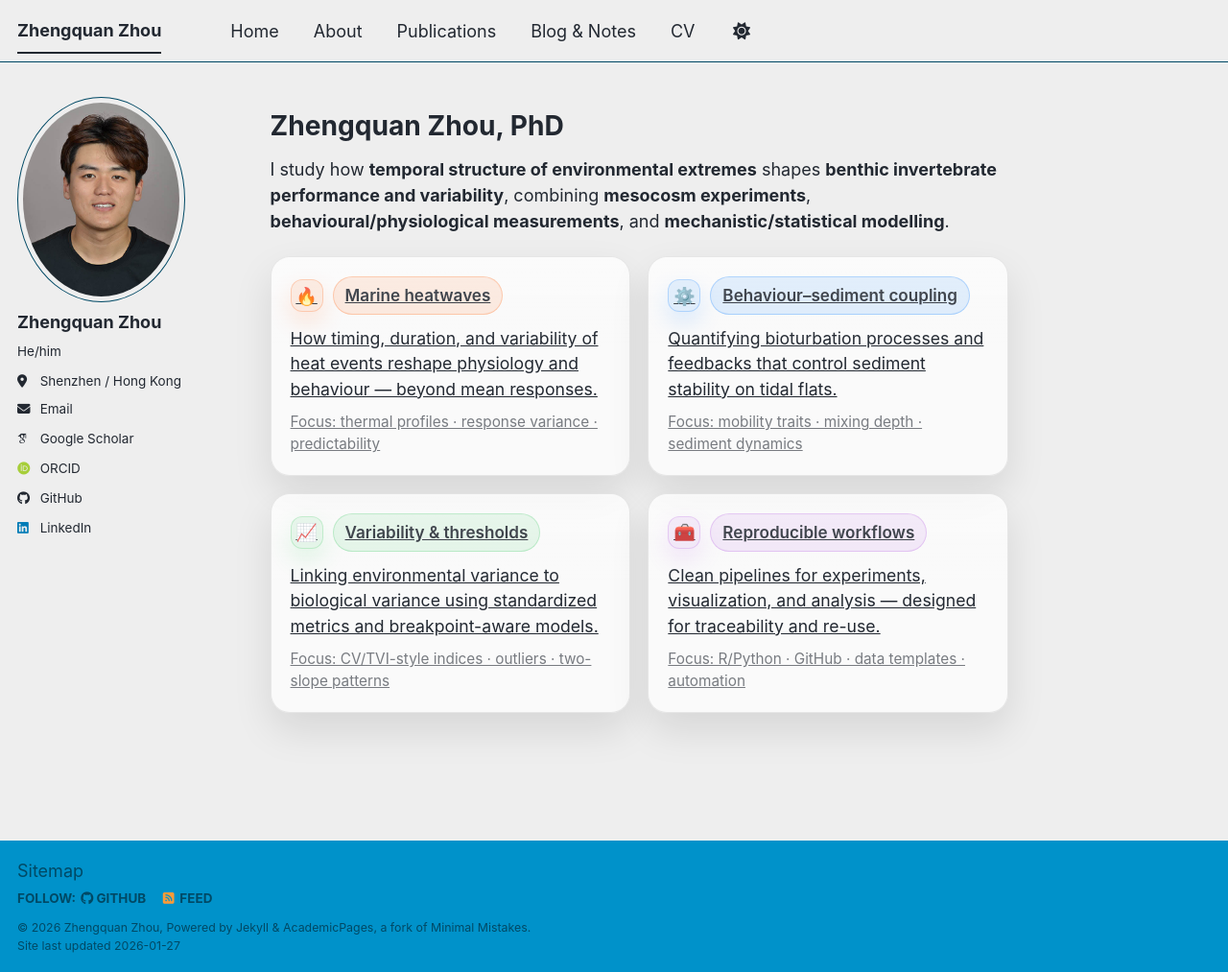
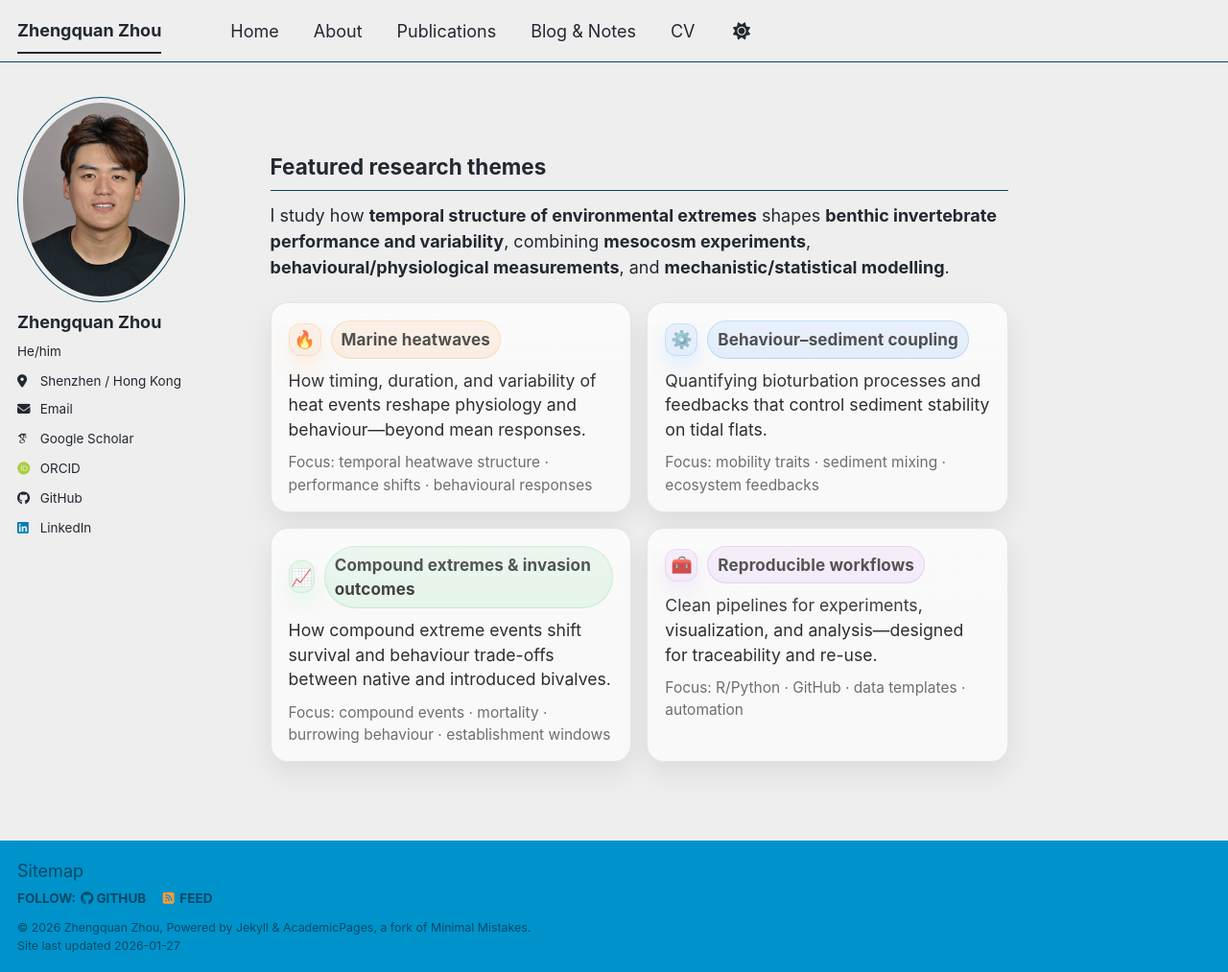
Before and after one commit to zqzhou7/zqzhou7.github.io, a Jekyll site: the page built from index.md, in a window 1280 px wide and 1013 px high. Shown: the whole window at 96% size. Built offline with Jekyll 4.4.1, drawn with Linux system fonts in a browser that asks for light colours; some web fonts are replaced; a script bundle is joined from its source files by our own code; library files that are not in the unit come from our copies.

Commit message:
Update index page styles and content

```diff
--- a/assets/css/main.scss
+++ b/assets/css/main.scss
@@ -41,3 +41,23 @@
     "vendor/font-awesome/solid",
     "vendor/font-awesome/brands"
 ;
+
+/* ===== Masthead: remove underline from site title only ===== */
+.masthead .site-title,
+.masthead .site-title:visited,
+.masthead .site-title:hover,
+.masthead .site-title:focus {
+  text-decoration: none !important;
+  background-image: none !important;   /* some themes fake underline with bg */
+  box-shadow: none !important;
+}
+
+/* Optional: also remove underline from the small subtitle if your theme uses it */
+.masthead .site-subtitle,
+.masthead .site-subtitle:hover {
+  text-decoration: none !important;
+  background-image: none !important;
+}
+
+/* ===== Keep nav underline behavior (do NOT remove nav styling) ===== */
+/* No change needed here. Home underline/active state remains controlled by theme. */
--- a/index.md
+++ b/index.md
@@ -6,251 +6,235 @@
 classes: wide
 ---
 
-# Zhengquan Zhou, PhD
+## Featured research themes
 
 I study how **temporal structure of environmental extremes** shapes **benthic invertebrate performance and variability**, combining **mesocosm experiments**, **behavioural/physiological measurements**, and **mechanistic/statistical modelling**.
 
 <div class="zq-grid">
 
-  <!-- Marine heatwaves -->
-  <a href="https://doi.org/10.1002/lno.12332" class="zq-card-link" target="_blank">
-    <div class="zq-card" data-accent="warm">
-      <div class="zq-card__top">
-        <span class="zq-icon">🔥</span>
-        <span class="zq-pill">Marine heatwaves</span>
-      </div>
-      <div class="zq-body">
-        How timing, duration, and variability of heat events reshape physiology and behaviour — beyond mean responses.
-      </div>
-      <div class="zq-meta">
-        Focus: thermal profiles · response variance · predictability
-      </div>
+  <a class="zq-card zq-card-link" data-accent="warm" href="https://doi.org/10.1002/lno.12332" target="_blank" rel="noopener" aria-label="Marine heatwaves (opens in new tab)">
+    <div class="zq-card__top">
+      <span class="zq-icon" aria-hidden="true">🔥</span>
+      <span class="zq-pill">Marine heatwaves</span>
     </div>
+    <div class="zq-body">
+      How timing, duration, and variability of heat events reshape physiology and behaviour—beyond mean responses.
+    </div>
+    <div class="zq-meta">Focus: temporal heatwave structure · performance shifts · behavioural responses</div>
   </a>
 
-  <!-- Behaviour–sediment coupling -->
-  <a href="https://doi.org/10.1002/lno.12669" class="zq-card-link" target="_blank">
-    <div class="zq-card" data-accent="cool">
-      <div class="zq-card__top">
-        <span class="zq-icon">⚙️</span>
-        <span class="zq-pill">Behaviour–sediment coupling</span>
-      </div>
-      <div class="zq-body">
-        Quantifying bioturbation processes and feedbacks that control sediment stability on tidal flats.
-      </div>
-      <div class="zq-meta">
-        Focus: mobility traits · mixing depth · sediment dynamics
-      </div>
+  <a class="zq-card zq-card-link" data-accent="cool" href="https://doi.org/10.1002/lno.12669" target="_blank" rel="noopener" aria-label="Behaviour–sediment coupling (opens in new tab)">
+    <div class="zq-card__top">
+      <span class="zq-icon" aria-hidden="true">⚙️</span>
+      <span class="zq-pill">Behaviour–sediment coupling</span>
     </div>
+    <div class="zq-body">
+      Quantifying bioturbation processes and feedbacks that control sediment stability on tidal flats.
+    </div>
+    <div class="zq-meta">Focus: mobility traits · sediment mixing · ecosystem feedbacks</div>
   </a>
 
-  <!-- Variability & thresholds -->
-  <a href="https://doi.org/10.1016/j.gecco.2025.e03918" class="zq-card-link" target="_blank">
-    <div class="zq-card" data-accent="mint">
-      <div class="zq-card__top">
-        <span class="zq-icon">📈</span>
-        <span class="zq-pill">Variability &amp; thresholds</span>
-      </div>
-      <div class="zq-body">
-        Linking environmental variance to biological variance using standardized metrics and breakpoint-aware models.
-      </div>
-      <div class="zq-meta">
-        Focus: CV/TVI-style indices · outliers · two-slope patterns
-      </div>
+  <a class="zq-card zq-card-link" data-accent="mint" href="https://doi.org/10.1016/j.gecco.2025.e03918" target="_blank" rel="noopener" aria-label="Compound extremes & invasion outcomes (opens in new tab)">
+    <div class="zq-card__top">
+      <span class="zq-icon" aria-hidden="true">📈</span>
+      <span class="zq-pill">Compound extremes & invasion outcomes</span>
     </div>
+    <div class="zq-body">
+      How compound extreme events shift survival and behaviour trade-offs between native and introduced bivalves.
+    </div>
+    <div class="zq-meta">Focus: compound events · mortality · burrowing behaviour · establishment windows</div>
   </a>
 
-  <!-- Reproducible workflows -->
-  <a href="https://github.com/zqzhou7" class="zq-card-link" target="_blank">
-    <div class="zq-card" data-accent="violet">
-      <div class="zq-card__top">
-        <span class="zq-icon">🧰</span>
-        <span class="zq-pill">Reproducible workflows</span>
-      </div>
-      <div class="zq-body">
-        Clean pipelines for experiments, visualization, and analysis — designed for traceability and re-use.
-      </div>
-      <div class="zq-meta">
-        Focus: R/Python · GitHub · data templates · automation
-      </div>
+  <a class="zq-card zq-card-link" data-accent="violet" href="https://github.com/zqzhou7" target="_blank" rel="noopener" aria-label="Reproducible workflows on GitHub (opens in new tab)">
+    <div class="zq-card__top">
+      <span class="zq-icon" aria-hidden="true">🧰</span>
+      <span class="zq-pill">Reproducible workflows</span>
     </div>
+    <div class="zq-body">
+      Clean pipelines for experiments, visualization, and analysis—designed for traceability and re-use.
+    </div>
+    <div class="zq-meta">Focus: R/Python · GitHub · data templates · automation</div>
   </a>
 
 </div>
 
 <style>
+/* ===========================================
+   ZQ Home Cards (Apple-glass, air-theme friendly)
+   Dark mode selector: html[data-theme="dark"]
+   =========================================== */
 
-/* ===============================
-   Grid layout
-   =============================== */
-
+/* Grid */
 .zq-grid{
   display:grid;
   grid-template-columns: 1fr 1fr;
-  gap: 18px;
-  margin-top: 20px;
+  gap: 16px;
+  margin-top: 18px;
+}
+@media (max-width: 780px){
+  .zq-grid{ grid-template-columns: 1fr; }
 }
 
-@media (max-width: 780px){
-  .zq-grid{
-    grid-template-columns: 1fr;
-  }
-}
-
-/* ===============================
-   Accent colors
-   =============================== */
-
+/* Accent tokens */
 :root{
-  --zq-warm: 255, 90, 0;
-  --zq-cool: 0, 120, 255;
+  --zq-warm: 255, 122, 0;
+  --zq-cool: 0, 122, 255;
   --zq-mint: 52, 199, 89;
   --zq-violet: 175, 82, 222;
 }
 
-/* ===============================
-   Card link wrapper
-   =============================== */
-
-.zq-card-link{
-  text-decoration:none;
-  color:inherit;
-  display:block;
-}
-
-/* ===============================
-   Glass card base
-   =============================== */
-
+/* Card base */
 .zq-card{
   position: relative;
   overflow: hidden;
-  border-radius: 20px;
-  padding: 20px;
+  border-radius: 18px;
+  padding: 18px 18px 16px 18px;
 
-  background: rgba(255,255,255,0.68);
+  background: rgba(255,255,255,0.64);
   border: 1px solid rgba(0,0,0,0.08);
-  box-shadow: 0 18px 40px rgba(0,0,0,0.10);
+  box-shadow: 0 12px 30px rgba(0,0,0,0.08);
 
-  backdrop-filter: blur(14px);
-  -webkit-backdrop-filter: blur(14px);
+  backdrop-filter: blur(16px);
+  -webkit-backdrop-filter: blur(16px);
 
-  transition: transform .18s ease, box-shadow .18s ease;
+  transition: transform 140ms ease, box-shadow 140ms ease, border-color 140ms ease;
 }
 
-/* Soft glossy sheen */
+/* Glass sheen */
 .zq-card::before{
   content:"";
   position:absolute;
-  inset:0;
-  border-radius:20px;
+  inset: 0;
+  pointer-events:none;
+  border-radius: 18px;
   background: linear-gradient(
     to bottom,
-    rgba(255,255,255,0.45),
-    rgba(255,255,255,0.00) 40%
+    rgba(255,255,255,0.55),
+    rgba(255,255,255,0.00) 42%
   );
-  opacity: .55;
-  pointer-events:none;
+  opacity: 0.55;
 }
 
-.zq-card-link:hover .zq-card{
-  transform: translateY(-3px) scale(1.01);
-  box-shadow: 0 24px 60px rgba(0,0,0,0.14);
+.zq-card:hover{
+  transform: translateY(-2px);
+  box-shadow: 0 18px 40px rgba(0,0,0,0.10);
+  border-color: rgba(0,0,0,0.12);
 }
 
-/* ===============================
-   Card content
-   =============================== */
+/* Make entire card clickable, remove underline everywhere */
+.zq-card-link{
+  display:block;
+  text-decoration: none !important;
+}
+.zq-card-link *{
+  text-decoration: none !important;
+}
+.zq-card-link:focus{
+  outline: none;
+}
+.zq-card-link:focus-visible{
+  outline: 3px solid rgba(0,122,255,0.35);
+  outline-offset: 4px;
+  border-radius: 20px;
+}
 
+/* Top row */
 .zq-card__top{
   display:flex;
   align-items:center;
-  gap:10px;
-  margin-bottom:12px;
+  gap: 10px;
+  margin-bottom: 10px;
 }
 
+/* Icon */
 .zq-icon{
-  width:34px;
-  height:34px;
-  display:flex;
+  width: 34px;
+  height: 34px;
+  display:inline-flex;
   align-items:center;
   justify-content:center;
-  border-radius:12px;
-  font-size:18px;
+  border-radius: 12px;
+
+  background: rgba(255,255,255,0.42);
+  border: 1px solid rgba(0,0,0,0.06);
+  font-size: 18px;
 }
 
+/* Accent pill */
 .zq-pill{
-  font-weight:600;
-  font-size:.95rem;
-  padding:6px 12px;
-  border-radius:999px;
+  font-weight: 650;
+  font-size: 0.95rem;
+  letter-spacing: 0.1px;
+
+  padding: 6px 10px;
+  border-radius: 999px;
+
+  background: rgba(255,255,255,0.45);
+  border: 1px solid rgba(0,0,0,0.08);
+  color: rgba(0,0,0,0.82);
 }
 
+/* Text */
 .zq-body{
-  font-size:.98rem;
-  line-height:1.5;
-  margin-bottom:10px;
+  font-size: 0.98rem;
+  line-height: 1.45;
+  color: rgba(0,0,0,0.82);
+  margin-bottom: 10px;
+}
+.zq-meta{
+  font-size: 0.86rem;
+  color: rgba(0,0,0,0.56);
 }
 
-.zq-meta{
-  font-size:.85rem;
-  opacity:.6;
+/* Accent mapping */
+.zq-card[data-accent="warm"]   { --zq-accent: var(--zq-warm); }
+.zq-card[data-accent="cool"]   { --zq-accent: var(--zq-cool); }
+.zq-card[data-accent="mint"]   { --zq-accent: var(--zq-mint); }
+.zq-card[data-accent="violet"] { --zq-accent: var(--zq-violet); }
+
+/* Subtle accent styling */
+.zq-card[data-accent] .zq-pill{
+  background: rgba(var(--zq-accent), 0.10);
+  border-color: rgba(var(--zq-accent), 0.22);
+}
+.zq-card[data-accent] .zq-icon{
+  background: rgba(var(--zq-accent), 0.10);
+  border-color: rgba(var(--zq-accent), 0.18);
+  box-shadow: 0 10px 22px rgba(var(--zq-accent), 0.12);
 }
 
-/* ===============================
-   Accent mapping
-   =============================== */
-
-.zq-card[data-accent="warm"]{ --zq-accent: var(--zq-warm); }
-.zq-card[data-accent="cool"]{ --zq-accent: var(--zq-cool); }
-.zq-card[data-accent="mint"]{ --zq-accent: var(--zq-mint); }
-.zq-card[data-accent="violet"]{ --zq-accent: var(--zq-violet); }
-
-.zq-card[data-accent] .zq-pill{
-  background: rgba(var(--zq-accent), .12);
-  border: 1px solid rgba(var(--zq-accent), .28);
+/* Dark mode */
+html[data-theme="dark"] .zq-card{
+  background: rgba(18, 18, 22, 0.58);
+  border: 1px solid rgba(255,255,255,0.10);
+  box-shadow: 0 18px 48px rgba(0,0,0,0.55);
 }
-
-.zq-card[data-accent] .zq-icon{
-  background: rgba(var(--zq-accent), .12);
-  border: 1px solid rgba(var(--zq-accent), .25);
-  box-shadow: 0 10px 24px rgba(var(--zq-accent), .16);
+html[data-theme="dark"] .zq-card::before{
+  background: linear-gradient(
+    to bottom,
+    rgba(255,255,255,0.12),
+    rgba(255,255,255,0.00) 42%
+  );
+  opacity: 0.45;
 }
-
-/* ===============================
-   Dark mode
-   =============================== */
-
-html[data-theme="dark"] .zq-card{
-  background: rgba(18,18,22,.65);
-  border:1px solid rgba(255,255,255,.12);
-  box-shadow:0 22px 60px rgba(0,0,0,.6);
+html[data-theme="dark"] .zq-body{ color: rgba(255,255,255,0.90); }
+html[data-theme="dark"] .zq-meta{ color: rgba(255,255,255,0.64); }
+html[data-theme="dark"] .zq-icon{
+  background: rgba(255,255,255,0.06);
+  border-color: rgba(255,255,255,0.10);
 }
-
-html[data-theme="dark"] .zq-body{
-  color:rgba(255,255,255,.88);
+html[data-theme="dark"] .zq-pill{
+  background: rgba(255,255,255,0.06);
+  border-color: rgba(255,255,255,0.12);
+  color: rgba(255,255,255,0.90);
 }
-
-html[data-theme="dark"] .zq-meta{
-  color:rgba(255,255,255,.6);
+html[data-theme="dark"] .zq-card[data-accent] .zq-pill{
+  background: rgba(var(--zq-accent), 0.16);
+  border-color: rgba(var(--zq-accent), 0.26);
 }
-
-html[data-theme="dark"] .zq-pill{
-  color:#fff;
-  background:rgba(255,255,255,.06);
+html[data-theme="dark"] .zq-card[data-accent] .zq-icon{
+  background: rgba(var(--zq-accent), 0.14);
+  border-color: rgba(var(--zq-accent), 0.22);
+  box-shadow: 0 14px 30px rgba(var(--zq-accent), 0.14);
 }
-
-html[data-theme="dark"] .zq-icon{
-  background:rgba(255,255,255,.06);
-}
-
-html[data-theme="dark"] .zq-card[data-accent] .zq-pill{
-  background: rgba(var(--zq-accent), .18);
-}
-
-html[data-theme="dark"] .zq-card[data-accent] .zq-icon{
-  background: rgba(var(--zq-accent), .16);
-  box-shadow: 0 14px 34px rgba(var(--zq-accent), .18);
-}
-
 </style>
```
